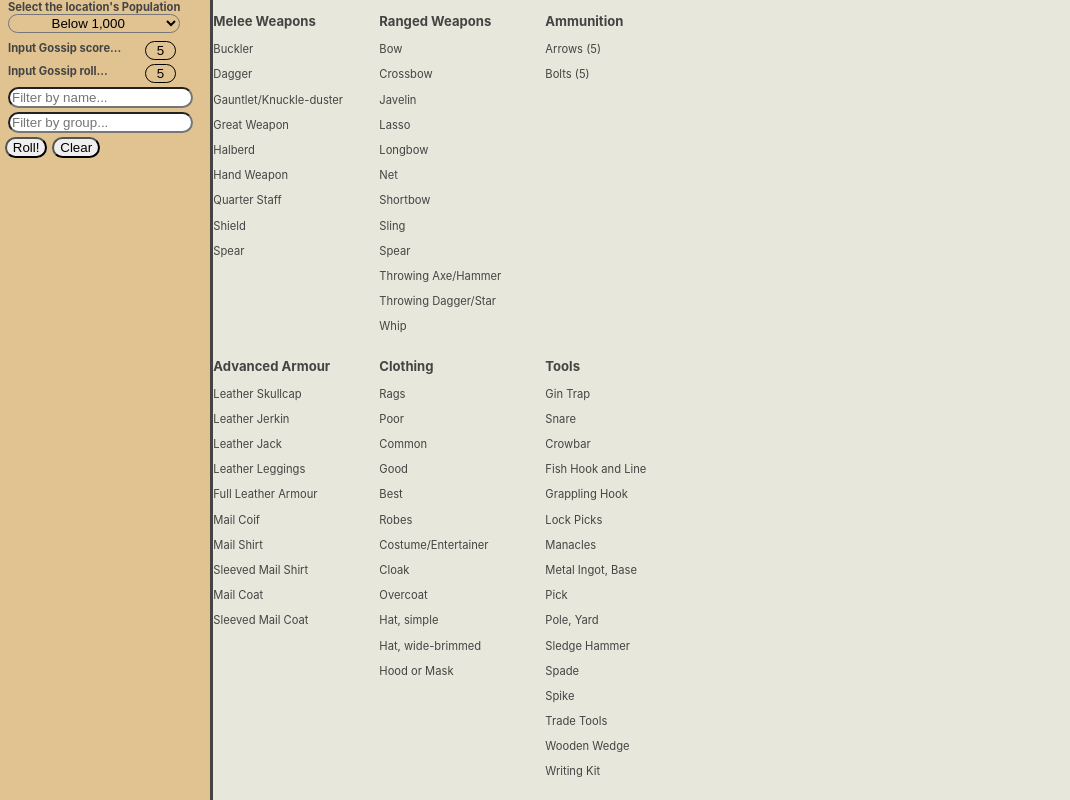
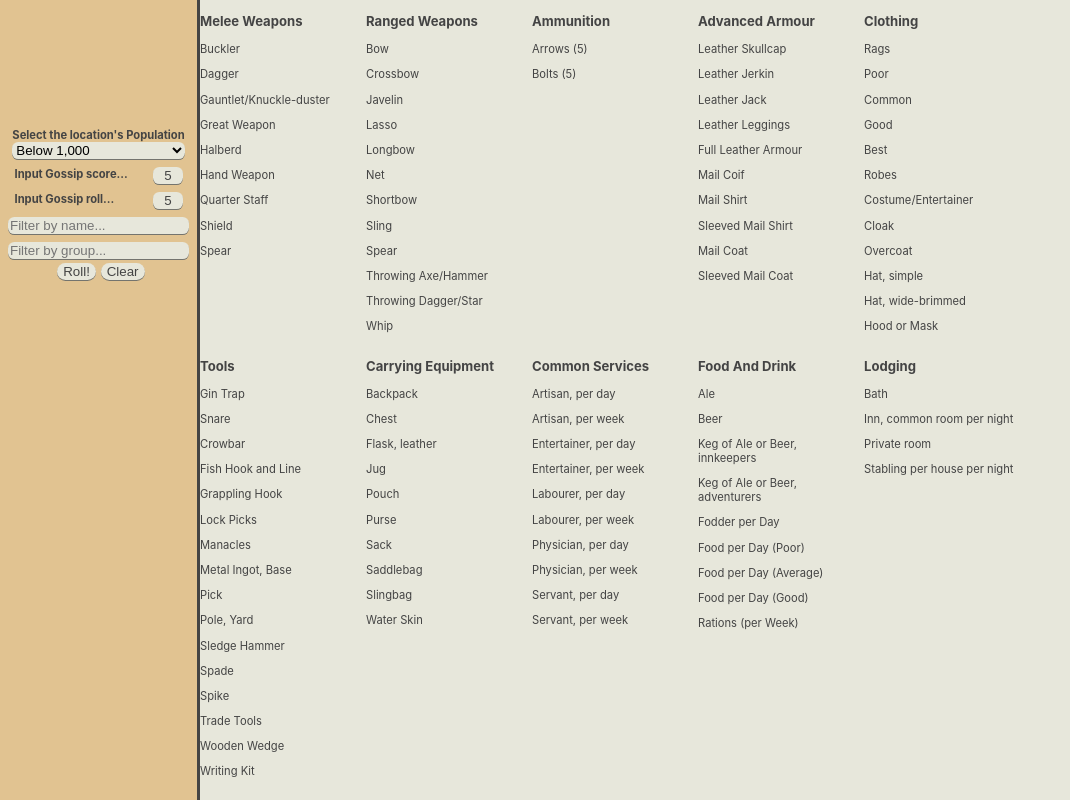
Before and after one commit to justricky21/wfrp-shoppe-generator, a React (Create React App) app: page / in a window 1280 px wide. Both pictures are taken after typing "5", "5" into the empty fields and a click on the button "Roll!". Shown: the top 800 px of the page, without its empty margins (0-1070 px from the left). Built offline with nearby package versions, Linux system fonts and the light colour scheme.

Commit message:
various styling changes 🎉

```diff
--- a/src/App.css
+++ b/src/App.css
@@ -69,7 +69,7 @@ body {
 
 .app {
   display: grid;
-  grid-template-columns: repeat(6, minmax(200px, 1fr));
+  grid-template-columns: repeat(6, 200px);
 }
 
 /* 705446, E1C391, FDF4E3, 3C3431 */
--- a/src/components/FormDropdown.css
+++ b/src/components/FormDropdown.css
@@ -7,10 +7,10 @@
 }
 .form-dropdown > select {
   display: block;
-  border-style: solid;
-  border-width: 0.5px;
-  border-radius: 1rem;
-  text-align: center;
-  background: none;
+  border: none;
+  border-radius: 0.4rem;
+  outline: none;
+  background-color: #e7e7db;
+  box-shadow: 0 1px #74746e;
   margin-bottom: 0.25rem;
 }
--- a/src/components/FormDropdown.js
+++ b/src/components/FormDropdown.js
@@ -2,12 +2,11 @@ import React from "react";
 import "./FormDropdown.css";
 
 function FormDropdown(props) {
-  const { options, defaultValue, label, onChange, stateName, value } = props;
+  const { options, label, onChange, stateName, value } = props;
   return (
     <div className="form-dropdown">
       {label && <b>{label}</b>}
       <select
-        defaultValue={defaultValue}
         onChange={(e) => onChange(stateName, e.target.value)}
         value={value}
       >
--- a/src/components/FormInput.css
+++ b/src/components/FormInput.css
@@ -9,13 +9,8 @@
 .form-input-number > b {
   justify-content: space-between;
 }
-.form-input-number > input {
-  border: none;
-  border-radius: 0; /* For iOS */
-  background: none;
-  border-style: solid;
-  border-width: 0.5px;
-  border-radius: 1rem;
+
+.input-number {
   text-align: center;
   width: 15%;
   margin-left: 0.25rem;
@@ -23,9 +18,16 @@
 
 .form-input-text {
   display: flex;
+  justify-content: space-between;
+  align-self: center;
   margin: 0.25rem 0.5rem 0.25rem 0.5rem;
 }
 
-.input-text {
-  border-radius: 1rem;
+.input {
+  border-radius: 0.4rem;
+  outline: none;
+  color: #444;
+  background-color: #e7e7db;
+  border: none;
+  box-shadow: 0 1px #74746e;
 }
--- a/src/components/FormInput.js
+++ b/src/components/FormInput.js
@@ -12,11 +12,11 @@ function FormInput(props) {
     value,
   } = props;
   return (
-    <div className={`form-input-${type} ${fadeIn && "fade-in"}`}>
+    <div className={`form-input form-input-${type} ${fadeIn && "fade-in"}`}>
       {label && <b>{label}</b>}
       <input
         value={value}
-        className={`input-${type}`}
+        className={`input input-${type}`}
         placeholder={placeholder}
         type={type}
         onChange={(e) =>
--- a/src/components/MainForm.css
+++ b/src/components/MainForm.css
@@ -1,4 +1,6 @@
 .main-form {
+  display: flex;
+  flex-direction: column;
   background-color: #e1c391;
   min-height: 100vh;
   overflow-y: auto;
@@ -7,4 +9,5 @@
 
 .main-form > div {
   position: relative;
+  top: 8rem;
 }
--- a/src/components/MainFormFooter.css
+++ b/src/components/MainFormFooter.css
@@ -1,8 +1,26 @@
 .main-form-footer {
-  display: block;
+  display: inline-flex;
+  justify-content: space-between;
+  align-self: center;
 }
 
-.main-form-footer > button {
+button {
   margin-left: 0.3rem;
   border-radius: 1rem;
+  cursor: pointer;
+  outline: none;
+  color: #444;
+  background-color: #e7e7db;
+  border: none;
+  border-radius: 15px;
+  box-shadow: 0 1px #74746e;
 }
+
+button:hover {
+  background-color: #d0d0c5;
+}
+
+button:active {
+  background-color: #a2a299;
+  transform: translateY(1px);
+}
--- a/src/components/Results.css
+++ b/src/components/Results.css
@@ -1,10 +1,42 @@
 .results {
   display: grid;
-  grid-template-columns: repeat(4, minmax(150px, 1fr));
+  grid-template-columns: repeat(8, minmax(150px, 1fr));
   column-gap: 1rem;
 }
 
-@media only screen and (max-width: 1300px) {
+@media only screen and (max-width: 1560px) {
+  .results {
+    display: grid;
+    grid-template-columns: repeat(7, minmax(150px, 1fr));
+    column-gap: 1rem;
+  }
+}
+
+@media only screen and (max-width: 1450px) {
+  .results {
+    display: grid;
+    grid-template-columns: repeat(6, minmax(150px, 1fr));
+    column-gap: 1rem;
+  }
+}
+
+@media only screen and (max-width: 1340px) {
+  .results {
+    display: grid;
+    grid-template-columns: repeat(5, minmax(150px, 1fr));
+    column-gap: 1rem;
+  }
+}
+
+@media only screen and (max-width: 1230px) {
+  .results {
+    display: grid;
+    grid-template-columns: repeat(4, minmax(150px, 1fr));
+    column-gap: 1rem;
+  }
+}
+
+@media only screen and (max-width: 1120px) {
   .results {
     display: grid;
     grid-template-columns: repeat(3, minmax(150px, 1fr));
@@ -12,7 +44,7 @@
   }
 }
 
-@media only screen and (max-width: 950px) {
+@media only screen and (max-width: 1000px) {
   .results {
     display: grid;
     grid-template-columns: repeat(2, minmax(150px, 1fr));
@@ -20,7 +52,7 @@
   }
 }
 
-@media only screen and (max-width: 700px) {
+@media only screen and (max-width: 890px) {
   .results {
     display: grid;
     grid-template-columns: repeat(1, minmax(150px, 1fr));
```
